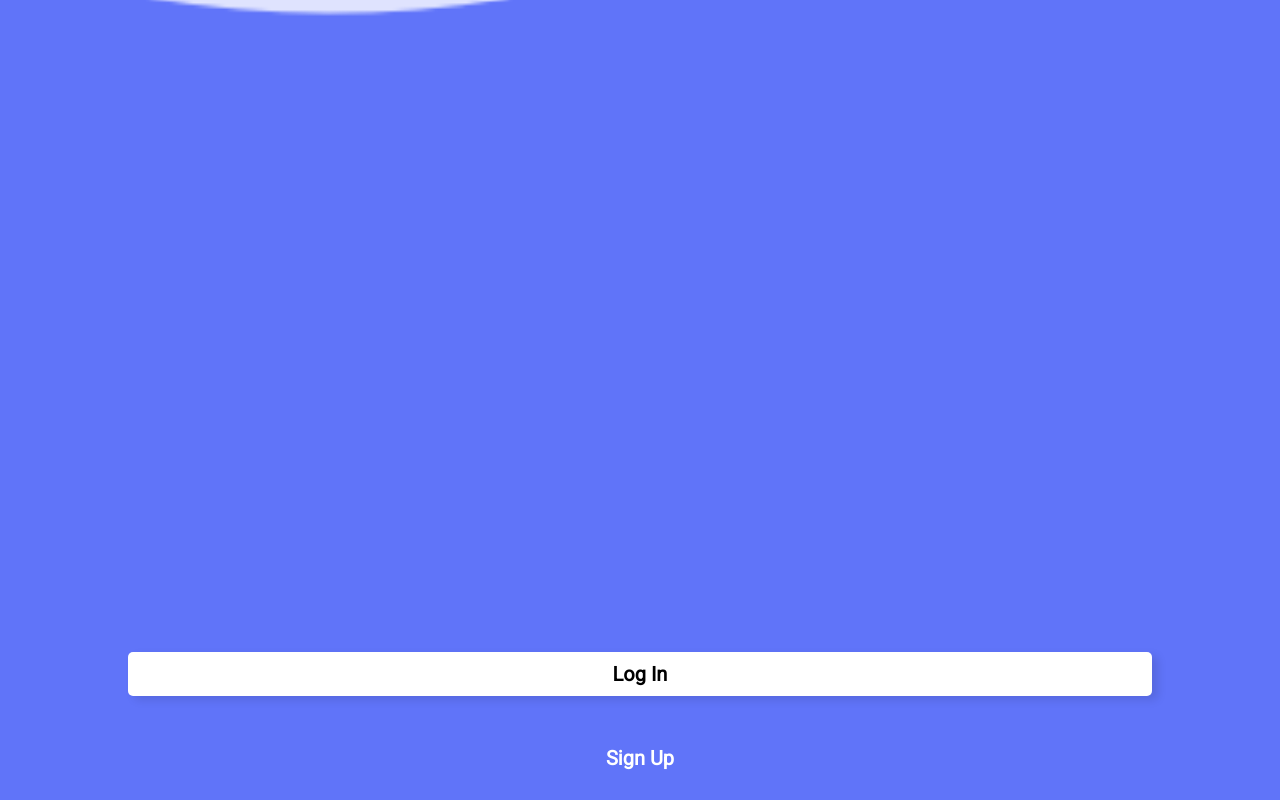
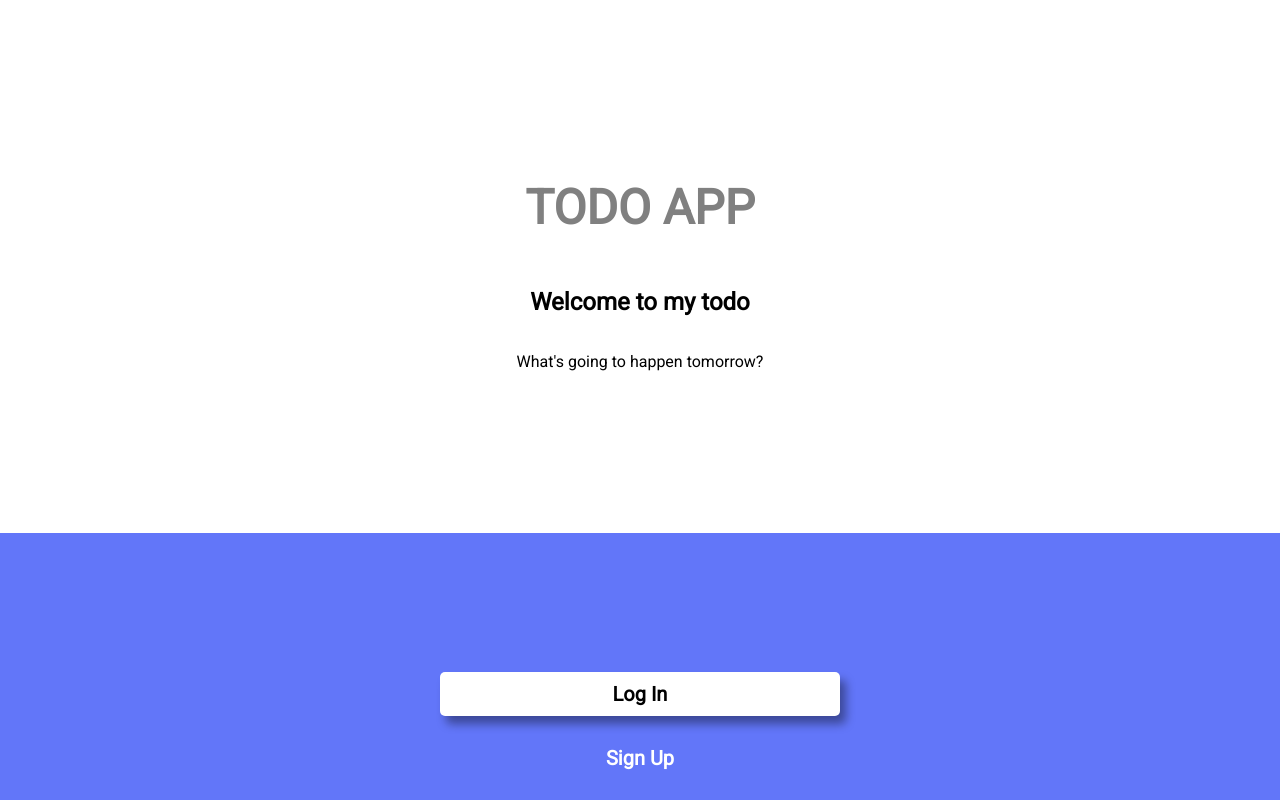
Before and after one commit to code-experiment/code_experiment_react_playground, a React (Create React App) app: page / in a window 1280 px wide. Built offline with nearby package versions, Linux system fonts and the light colour scheme.

Commit message:
Update auth page styles

```diff
--- a/src/pages/AuthPage.tsx
+++ b/src/pages/AuthPage.tsx
@@ -6,10 +6,17 @@ import { useHistory } from "react-router-dom";
 const AuthPage = () => {
   let history = useHistory();
   return (
-    <div className="container">
-      <h1>Todo App</h1>
+    <div className="two-row-container">
+      <div className="top-content">
+        <h1>TODO APP</h1>
         <h2>Welcome to my todo</h2>
         <p>What's going to happen tomorrow?</p>
+      </div>
+      {/* <div className="bottom-content" style={{ background: "green" }}> */}
+      <div
+        className="bottom-content"
+        style={{ backgroundImage: `url(${wave})` }}
+      >
         <div className="button-wrapper">
           <Button text="Log In" onClick={() => history.push("/login")} />
           <Button
@@ -22,7 +29,7 @@ const AuthPage = () => {
             onClick={() => history.push("/sign-up")}
           />
         </div>
-      <img className="wave-img" src={wave} alt="wave" />
+      </div>
     </div>
   );
 };
--- a/src/styles/main.css
+++ b/src/styles/main.css
@@ -6,6 +6,7 @@
 
 body {
   margin: 0;
+  font-family: "Roboto", sans-serif;
 }
 
 #root {
@@ -13,32 +14,36 @@ body {
   height: 100vh;
 }
 
-.container {
+.two-row-container {
+  display: grid;
+  grid-template-rows: 2fr 1fr;
   width: 100%;
-  margin: 0 auto;
+}
+
+.top-content {
   display: flex;
   flex-direction: column;
+  justify-content: center;
   align-items: center;
 }
 
-.main-button {
-  width: 100%;
-  margin: 1em 0px;
-  padding: 0.5em;
-  font-size: 1.25rem;
-  font-family: "Roboto", sans-serif;
-  font-weight: 900;
-  background-color: white;
-  border-radius: 0.25em;
-  box-shadow: 6px 4px 10px 0px #0000001c;
-  border: none;
+.top-content h1 {
+  font-size: 3rem;
+  color: gray;
+}
+
+.bottom-content {
+  display: flex;
+  justify-content: center;
+  align-items: flex-end;
+  background-repeat: no-repeat;
+  background-size: cover;
 }
 
 .button-wrapper {
-  position: absolute;
-  bottom: 0;
-  z-index: 1;
+  max-width: 400px;
   width: 80%;
+  margin: 0 auto;
 }
 
 .wave-img {
@@ -47,3 +52,26 @@ body {
   left: 0;
   width: 100%;
 }
+
+.main-button {
+  width: 100%;
+  margin-bottom: 1em;
+  padding: 0.5em;
+  font-size: 1.25rem;
+  font-family: "Roboto", sans-serif;
+  font-weight: 900;
+  background-color: white;
+  border-radius: 0.25em;
+  box-shadow: 6px 8px 10px 0px #00000063;
+  border: none;
+  cursor: pointer;
+}
+
+@media only screen and (min-width: 600px) {
+  .bottom-content {
+    background-image: none !important;
+    background-color: hsl(232deg 93% 68%);
+    background-repeat: no-repeat;
+    background-size: cover;
+  }
+}
```
Lines whose indentation alone changed are shown as unchanged.
